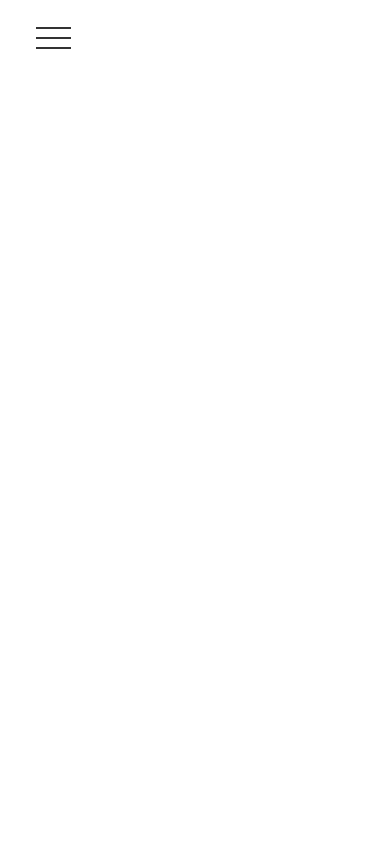
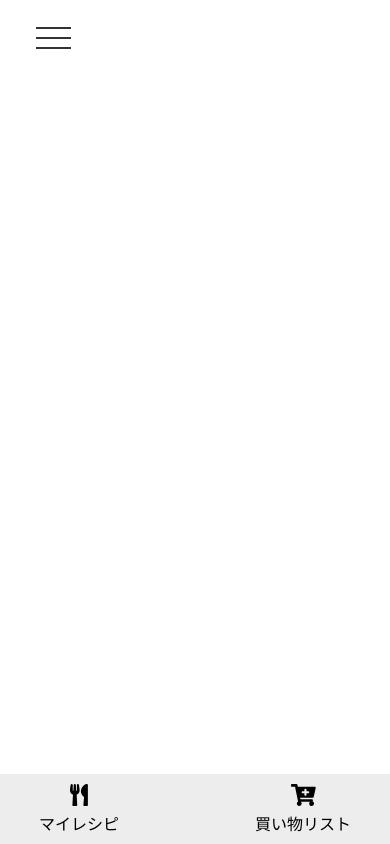
Before and after one commit to okateru0217/cook-stockers, a Vue app in the folder cook-stockers/: page /myrecipe in a window 390 px wide. Built offline with nearby package versions, Linux system fonts and the light colour scheme.

Commit message:
Add：footer-menu

```diff
--- /dev/null
+++ b/cook-stockers/src/components/menu/FooterMenu.vue
@@ -0,0 +1,75 @@
+<template>
+  <div class="footer__container">
+    <div class="footer__wrap">
+      <div class="footer__link">
+        <p class="footer__icon"><router-link to="/myrecipe"><font-awesome-icon icon="utensils" /></router-link></p>
+        <p><router-link to="/myrecipe">マイレシピ</router-link></p>
+      </div><!-- footer__link -->
+      <div class="footer__link">
+        <p class="footer__icon"><router-link to="/shoppingmemo"><font-awesome-icon icon="cart-plus" /></router-link></p>
+        <p><router-link to="/shoppingmemo">買い物リスト</router-link></p>
+      </div><!-- footer__link -->
+    </div><!-- footer__wrap -->
+  </div><!-- footer__container -->
+</template>
+
+<style lang="scss" scoped>
+// 共通
+.footer__container {
+  position: fixed;
+  bottom: 0;
+  left: 0;
+  width: 100%;
+  height: 70px;
+  background-color: #EDEDED;
+}
+
+.footer__wrap {
+  display: flex;
+  justify-content: space-between;
+  align-items: center;
+  height: 100%;
+  margin: 0 auto;
+}
+
+.footer__link {
+  text-align: center;
+
+  .footer__icon {
+    margin-bottom: 8px;
+    font-size: 22px;
+  }
+
+  p {
+    margin: 0;
+  }
+
+  a {
+    text-decoration: none;
+    color: #000;
+  }
+}
+
+// sp用
+@media screen and (max-width: 767px) {
+  .footer__wrap {
+    max-width: 460px;
+    width: 80%;
+  }
+}
+
+// tab用
+@media screen and (min-width: 768px) and (max-width: 1023px) {
+  .footer__wrap {
+    max-width: 480px;
+    width: 60%;
+  }
+}
+
+// pc用
+@media screen and (min-width: 1024px) {
+  .footer__container {
+    display: none;
+  }
+}
+</style>
--- a/cook-stockers/src/components/recipe/MyRecipe.vue
+++ b/cook-stockers/src/components/recipe/MyRecipe.vue
@@ -2,17 +2,22 @@
   <div class="my-recipe__container">
     <HamburgerMenu></HamburgerMenu>
     <SideMenu></SideMenu>
+    <div class="my-recipe__footer">
+      <Footer></Footer>
+    </div><!-- my-recipe__footer -->
   </div><!-- my-recipe__container -->
 </template>
 
 <script>
 import HamburgerMenu from '../menu/HamburgerMenu'
 import SideMenu from '../menu/SideMenu'
+import Footer from '../menu/FooterMenu'
 
 export default {
   components: {
     HamburgerMenu,
-    SideMenu
+    SideMenu,
+    Footer
   }
 }
 </script>
--- a/cook-stockers/src/main.js
+++ b/cook-stockers/src/main.js
@@ -8,8 +8,10 @@ import router from './router'
 
 import { library } from '@fortawesome/fontawesome-svg-core'
 import { faSearch } from '@fortawesome/free-solid-svg-icons'
+import { faCartPlus } from '@fortawesome/free-solid-svg-icons'
+import { faUtensils } from '@fortawesome/free-solid-svg-icons'
 import { FontAwesomeIcon } from '@fortawesome/vue-fontawesome'
-library.add(faSearch)
+library.add(faSearch, faUtensils, faCartPlus)
 Vue.component('font-awesome-icon', FontAwesomeIcon)
 
 Vue.config.productionTip = false
```
